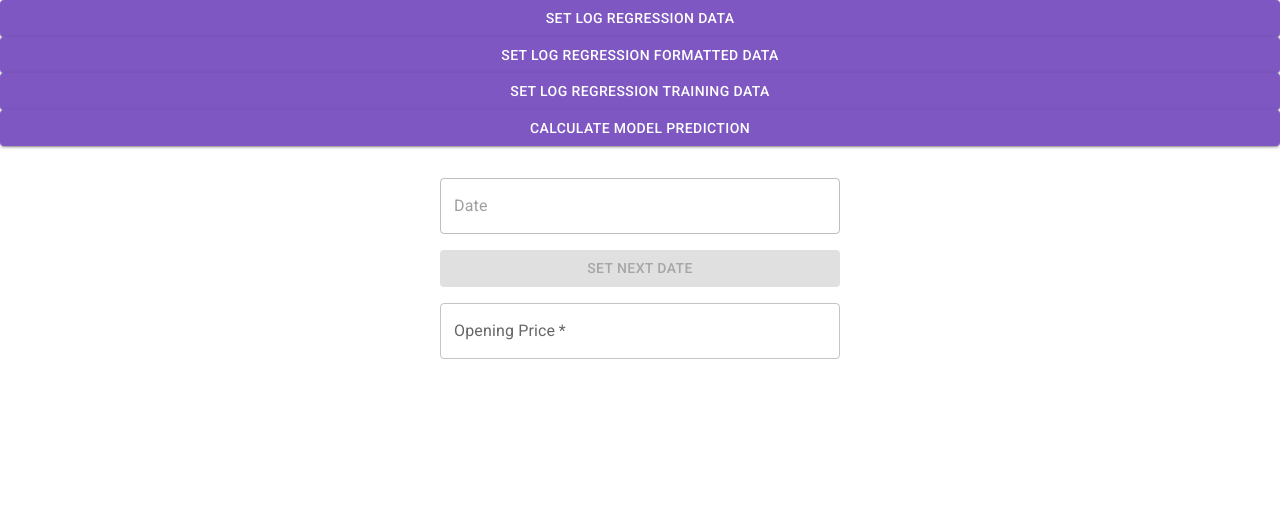
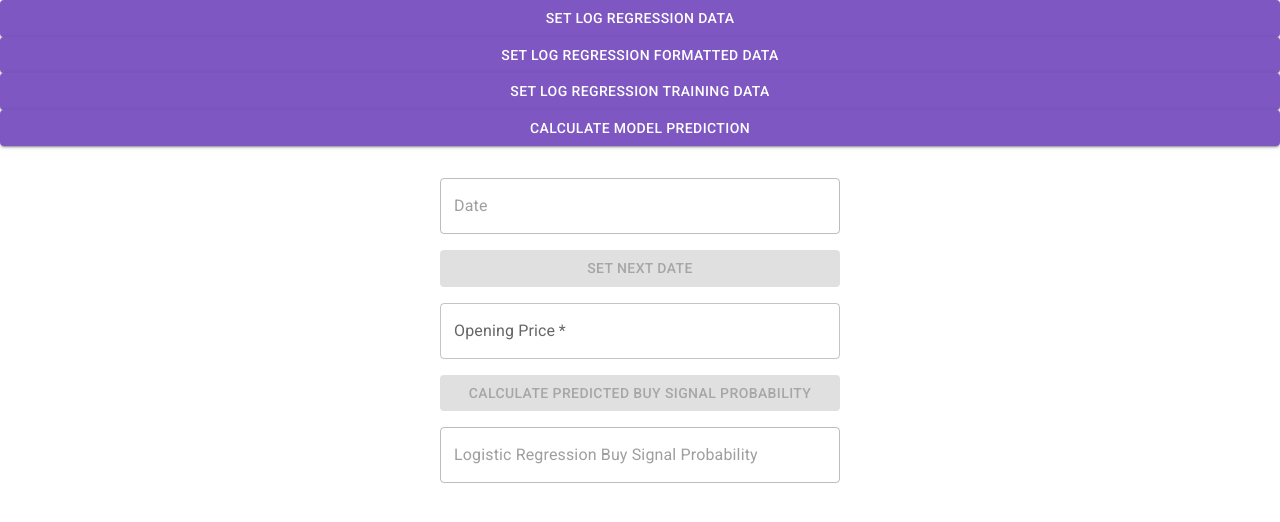
Before and after one commit to shelbourn/slothkins-beta-2, a React (Create React App) app: page /logistic-regression-analysis in a window 1280 px wide. Shown: the top 522 px of the page. Built offline with nearby package versions, Linux system fonts and the light colour scheme; no server answers.

Commit message:
SLOTH: Buy prediction working!
We're getting so close now!

* Buy prediction is working based on user input and CryptoStore calculations for next day logistic regression buy signal probability.

```diff
--- a/src/Components/LogRegProbFields.js
+++ b/src/Components/LogRegProbFields.js
@@ -13,7 +13,8 @@ const LogRegProbFields = () => {
     const [fieldData, setFieldData] = useState({
         rawDate: '',
         formattedDate: '',
-        openPrice: ''
+        openPrice: '',
+        logRegProbPrediction: ''
     });
     const [isSelected, setIsSelected] = useState(false);
     const [error, setError] = useState(false);
@@ -66,6 +67,20 @@ const LogRegProbFields = () => {
         });
     };
 
+    const handleCalculateProbPrediction = () => {
+        CryptoStore.setLogRegressionNextDayPrediction(fieldData.openPrice);
+        // setFieldData({
+        //     ...fieldData,
+        //     logRegProbPrediction: CryptoStore.logRegressionNextDatePrediction
+        // });
+    };
+
+    const test = CryptoStore.logRegressionFormattedData.forEach((el, i) => {
+        console.log(el.open);
+    });
+
+    console.log('Test', test);
+
     return (
         <div className="fieldContainer">
             <TextField
@@ -103,6 +118,25 @@ const LogRegProbFields = () => {
                 onBlur={hideLogRegAdornment}
                 color="primary"
             />
+            <Button
+                variant="contained"
+                className="field"
+                onClick={handleCalculateProbPrediction}
+                disabled={!fieldData.openPrice}
+                color="secondary"
+            >
+                Calculate Predicted Buy Signal Probability
+            </Button>
+            <TextField
+                className="field"
+                variant="outlined"
+                id="log-reg-prob"
+                value={CryptoStore.logRegressionNextDayPrediction}
+                label="Logistic Regression Buy Signal Probability"
+                placeholder="Logistic Regression Buy Signal Probability"
+                color="primary"
+                disabled
+            />
         </div>
     );
 };
--- a/src/Stores/CryptoStore.js
+++ b/src/Stores/CryptoStore.js
@@ -50,6 +50,7 @@ class CryptoStore {
     logRegressionFormattedData = [];
     logRegressionTrainingData = [];
     logRegressionModeledData = [];
+    logRegressionNextDayPrediction = '';
     logRegressionChartColors = {
         blue: {
             solid: 'rgb(38, 198, 218)',
@@ -387,6 +388,57 @@ class CryptoStore {
 
         this.setIsLoaded(['logRegModeledData'], true);
     }
+
+    setLogRegressionNextDayPrediction(openPrice) {
+        this.setLogRegressionTrainingData();
+
+        const tempOpenArray = [];
+
+        this.logRegressionFormattedData.forEach((el) => {
+            [...tempOpenArray, el.open];
+        });
+
+        tempOpenArray.push(+openPrice);
+
+        const model = ObjectLearning.runLogisticReg(
+            JSON.parse(JSON.stringify(this.logRegressionTrainingData)),
+            ['open', 'openOpen', 'mav'],
+            'buy'
+        );
+
+        this.logRegressionNextDayPrediction = model.evalObject({
+            open: +openPrice,
+            openOpen:
+                +openPrice -
+                this.logRegressionFormattedData[
+                    this.logRegressionFormattedData?.length - 1
+                ].open,
+            mav: tempOpenArray.slice(-10).reduce((a, b) => a + b, 0) / 10
+        });
+    }
+
+    // this.logRegressionFormattedData[
+    //             this.logRegressionFormattedData?.length - 10
+    //         ]
+    //             ? this.logRegressionFormattedData
+    //                   .slice(
+    //                       this.logRegressionFormattedData?.length - 10,
+    //                       this.logRegressionFormattedData?.length - 1
+    //                   )
+    //                   .reduce((a, b) => a + +b.Open, 0) / 10
+    //             : this.logRegressionFormattedData
+    //                   .slice(0, this.logRegressionFormattedData?.length - 1)
+    //                   .reduce((a, b) => a + +b.Open, 0) /
+    //               (i + 1)
+
+    // this.logRegressionRawData[i - 9]
+    //                     ? this.logRegressionRawData
+    //                           .slice(i - 9, i + 1)
+    //                           .reduce((a, b) => a + +b.Open, 0) / 10
+    //                     : this.logRegressionRawData
+    //                           .slice(0, i + 1)
+    //                           .reduce((a, b) => a + +b.Open, 0) /
+    //                       (i + 1)
 }
 
 export default CryptoStore;
```
